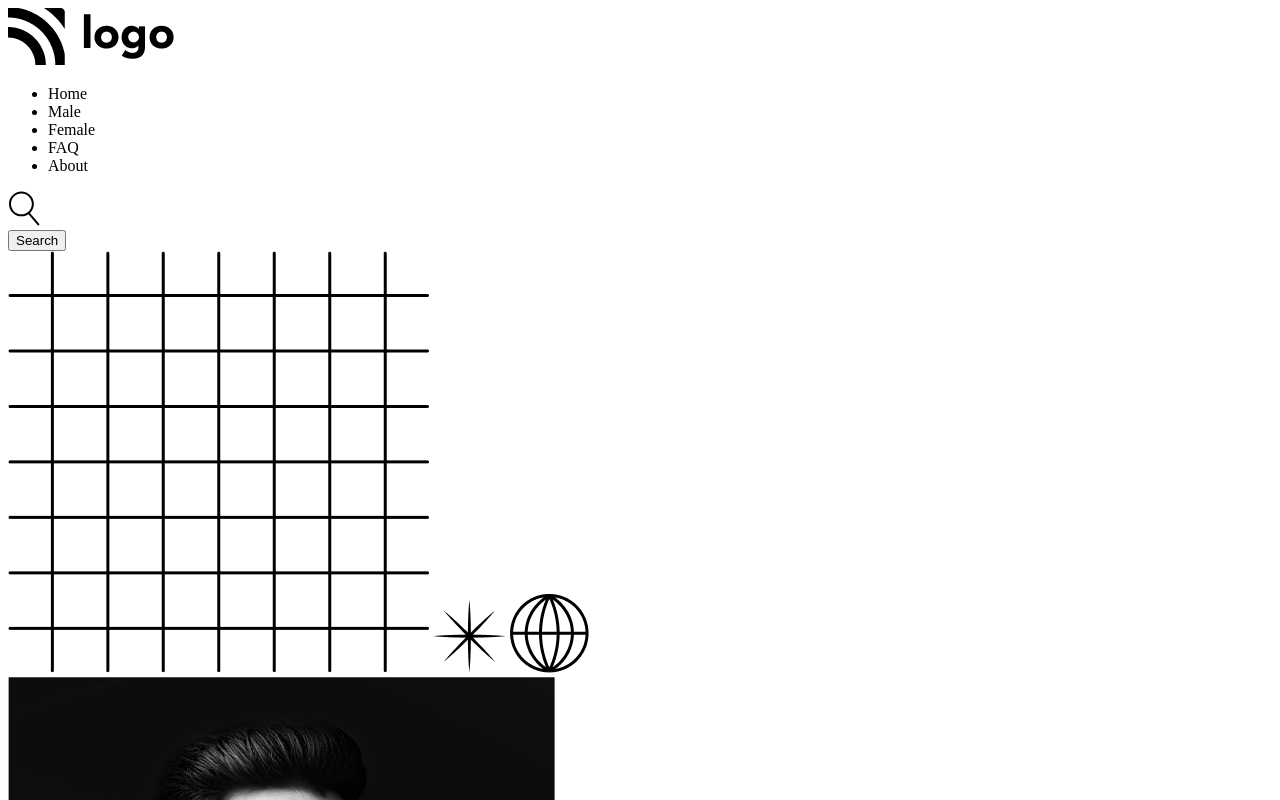
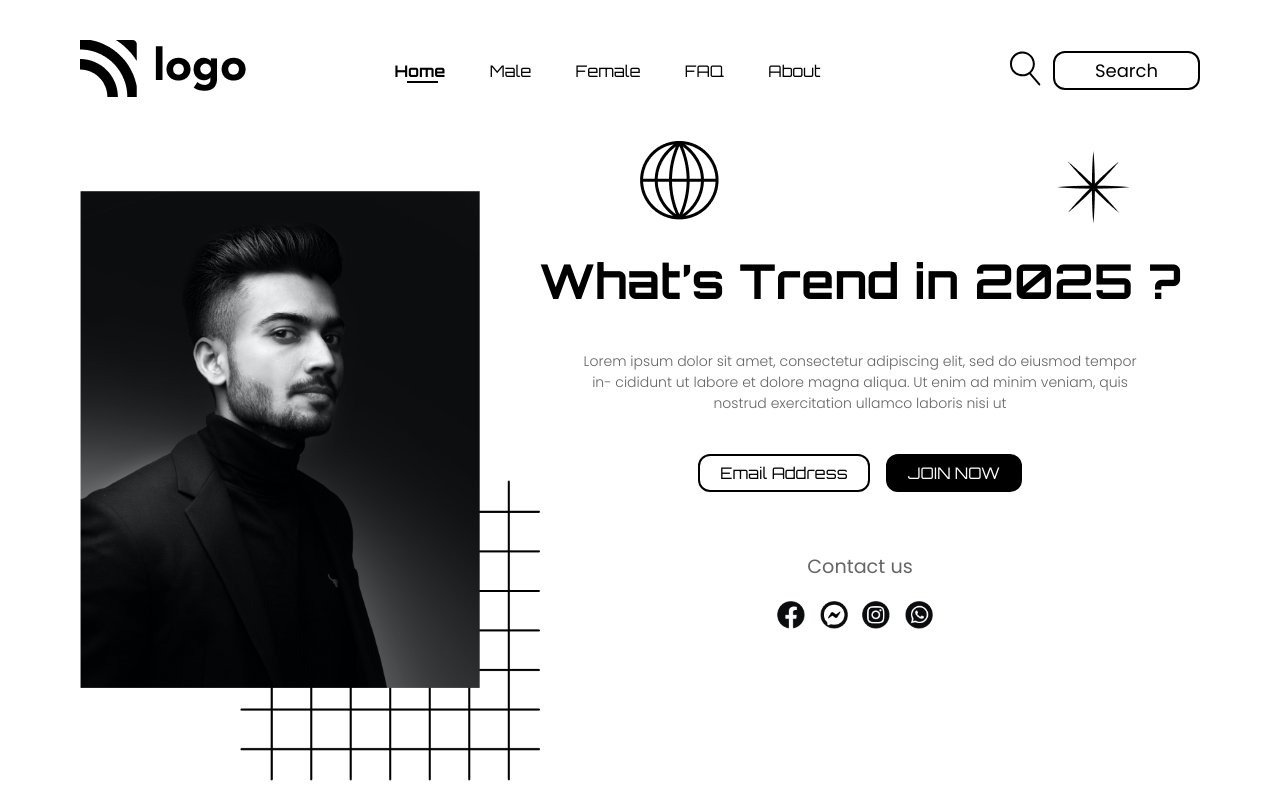
Before and after one commit to ViruSutar/css-challenges-and-projects, a plain HTML site: page projects/live-class-project-01/index.html in a window 1280 px wide. Shown: the top 800 px of the page. Drawn offline with Linux system fonts and the light colour scheme.

Commit message:
Project 1: done ✅

```diff
--- a/projects/live-class-project-01/index.html
+++ b/projects/live-class-project-01/index.html
@@ -5,7 +5,7 @@
     <meta http-equiv="X-UA-Compatible" content="IE=edge" />
     <meta name="viewport" content="width=device-width, initial-scale=1.0" />
     <!-- CSS File -->
-    <link rel="stylesheet" href="/style.css" />
+    <link rel="stylesheet" href="style.css" />
     <!-- Font Orbiton -->
     <link rel="preconnect" href="https://fonts.googleapis.com" />
     <link rel="preconnect" href="https://fonts.gstatic.com" crossorigin />
@@ -29,7 +29,7 @@
       <section aria-label="navbar">
         <nav class="navbar-container">
           <div>
-            <img src="/assets/Logo.png" alt="brand-logo" />
+            <img src="./assets/Logo.png" alt="brand-logo" />
           </div>
           <div>
             <ul class="list">
@@ -70,18 +70,18 @@
           <!-- Patterns -->
           <!-- ---------------- -->
           <span class="square">
-            <img src="/assets/squares.png" alt="square-pattern" />
+            <img src="./assets/squares.png" alt="square-pattern" />
           </span>
           <!-- Star -->
           <span class="star">
-            <img src="/assets/start.png" alt="start-pattern" />
+            <img src="./assets/start.png" alt="start-pattern" />
           </span>
           <!-- Globe -->
           <span class="globe">
-            <img src="/assets/globe.png" alt="globe-pattern" />
+            <img src="./assets/globe.png" alt="globe-pattern" />
           </span>
           <div>
-            <img src="/assets/Image.png" alt="person-hero-iamge" />
+            <img src="./assets/Image.png" alt="person-hero-iamge" />
           </div>
           <div class="hero-container-right">
             <h1 class="hero-heading">What’s Trend in 2025 ?</h1>
@@ -99,16 +99,16 @@
               <h4 class="contact-heading">Contact us</h4>
               <div class="icons">
                 <span>
-                  <img src="/assets/Group.png" alt="facebook-icon" />
+                  <img src="./assets/Group.png" alt="facebook-icon" />
                 </span>
                 <span>
-                  <img src="/assets/Group (1).png" alt="messenger-icon" />
+                  <img src="./assets/Group (1).png" alt="messenger-icon" />
                 </span>
                 <span>
-                  <img src="/assets/Group (2).png" alt="instagram-icon" />
+                  <img src="./assets/Group (2).png" alt="instagram-icon" />
                 </span>
                 <span>
-                  <img src="/assets/Group (3).png" alt="whatsapp-icon" />
+                  <img src="./assets/Group (3).png" alt="whatsapp-icon" />
                 </span>
               </div>
             </div>
--- a/projects/live-class-project-01/sandbox.config.json
+++ /dev/null
@@ -1,3 +0,0 @@
-{
-  "template": "static"
-}
--- a/projects/live-class-project-01/style.css
+++ b/projects/live-class-project-01/style.css
@@ -0,0 +1,167 @@
+* {
+    padding: 0;
+    margin: 0;
+    outline: none;
+}
+
+.container {
+    font-family: "Orbitron";
+}
+
+/* section[arial-label="navbar"] {
+
+} */
+
+.navbar-container {
+    padding: 40px 80px;
+    display: flex;
+    flex-direction: row;
+    justify-content: space-between;
+    align-items: center;
+}
+
+/* .list {
+
+} */
+
+.list-item {
+    list-style-type: none;
+    display: inline;
+    margin-right: 40px;
+    position: relative;
+}
+
+.list-item:nth-child(1) {
+    font-weight: 700;
+}
+.list-item:nth-child(1)::after {
+    position: absolute;
+    content: "";
+    bottom: -2px;
+    left: 25%;
+    width: 60%;
+    border-bottom: 2px solid #000;
+}
+
+.button-group {
+    display: flex;
+    justify-content: center;
+    align-items: center;
+}
+
+.search-icon {
+    margin-right: 12px;
+}
+
+.nav-button {
+    font-family: "Poppins";
+    font-weight: 400;
+    font-size: 18px;
+    border: 2px solid #000;
+    border-radius: 12px;
+    color: #000;
+    background-color: transparent;
+    padding: 4px 40px;
+}
+
+section[aria-label="banner"] {
+    margin-top: 10px;
+}
+
+.hero-container {
+    padding: 40px 80px;
+    display: flex;
+    flex-direction: row;
+    justify-content: center;
+    align-items: center;
+}
+
+.hero-container img[alt="person-hero-iamge"] {
+    width: 400px;
+}
+
+.square {
+    position: fixed;
+    z-index: -1;
+    top: 480px;
+    left: 240px;
+}
+.square img {
+    width: 300px;
+}
+
+.star {
+    position: fixed;
+    z-index: -1;
+    top: 150px;
+    right: 150px;
+}
+
+.globe {
+    position: fixed;
+    z-index: -1;
+    top: 140px;
+    left: 50%;
+}
+
+.hero-container-right {
+    display: flex;
+    flex-direction: column;
+    justify-content: center;
+    align-items: center;
+    text-align: center;
+    padding-left: 40px;
+}
+
+.hero-heading {
+    font-size: 3rem;
+}
+
+.hero-description {
+    font-family: "Poppins";
+    font-weight: 300;
+    font-size: 14px;
+    color: #656565;
+    margin: 40px 60px;
+}
+
+.button-email {
+    font-family: "Orbitron";
+    font-size: 1rem;
+    border: 2px solid #000;
+    border-radius: 12px;
+    color: #000;
+    background-color: transparent;
+    padding: 7px 20px;
+    margin-right: 12px;
+}
+
+.button-join {
+    font-family: "Orbitron";
+    font-size: 1rem;
+    border: 2px solid #000;
+    border-radius: 12px;
+    color: #fff;
+    background-color: #000;
+    padding: 7px 20px;
+}
+
+.contact-heading {
+    font-family: "Poppins";
+    font-weight: 400;
+    font-size: 1.2rem;
+    color: #656565;
+    margin-top: 60px;
+}
+
+.icons {
+    margin-top: 20px;
+}
+
+.icons span {
+    margin-right: 10px;
+}
+.icons span img {
+    width: 28px;
+    height: 28px;
+}
```
Also changed, not shown: projects/live-class-project-01/package.json (deleted, +0 -24 lines), projects/result1.png (added).
